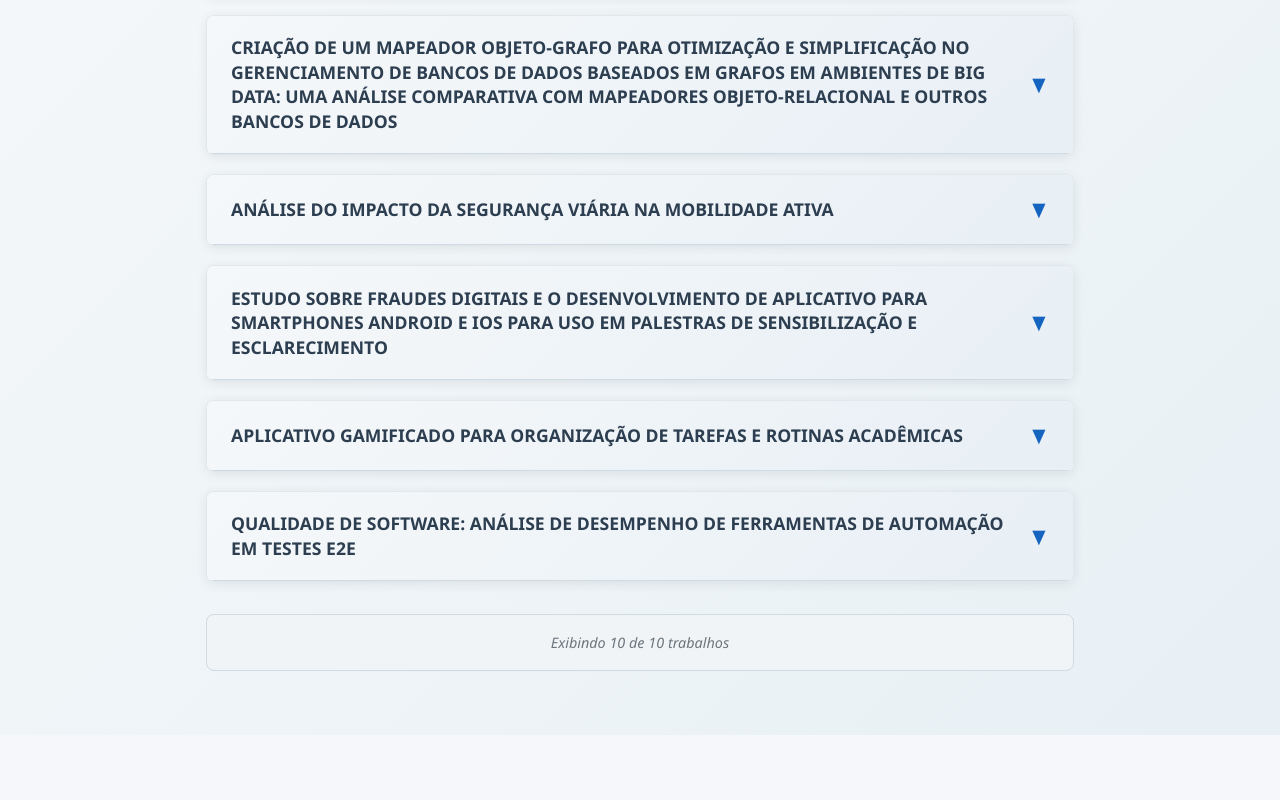
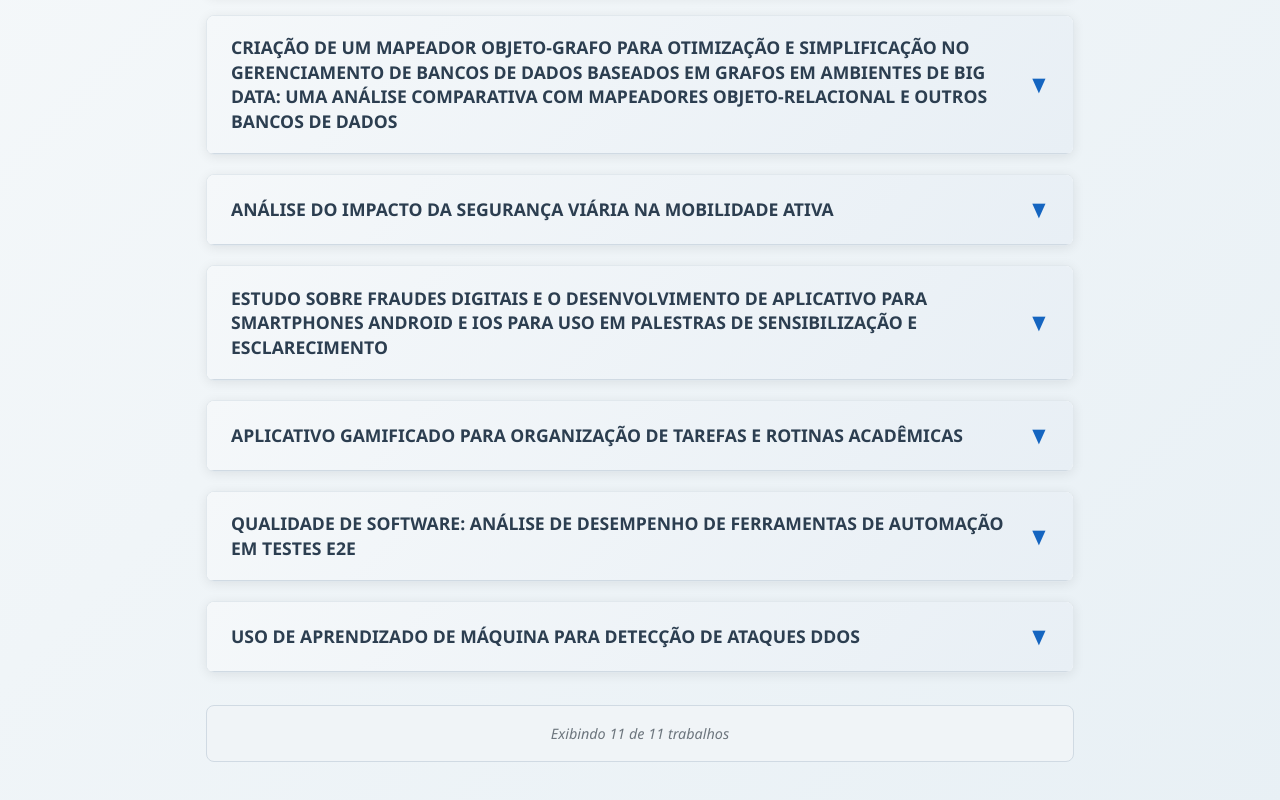
Before and after one commit to joao-vf-souza/projeto-extensao-vue, a Vue app: page / in a window 1280 px wide. Shown: the part 1032-1832 px from the top of the page. Before the commit the page ends 1767 px from the top, so only its background shows below. Built offline with nearby package versions, Linux system fonts and the light colour scheme.

Commit message:
gustavo rego

```diff
--- a/src/data/tccs.js
+++ b/src/data/tccs.js
@@ -208,6 +208,27 @@ export const tccs2025 = [
         url: getTccFileURL('apresentacao', 'geovanna_brandao_apresentacao_2023.pdf')
       }
     ]
+  },
+
+  {
+    id: 11,
+    titulo: 'USO DE APRENDIZADO DE MÁQUINA PARA DETECÇÃO DE ATAQUES DDOS',
+    autor: 'Gustavo Amaral Duarte Rego',
+    orientador: 'Prof. Dr. Kelton Augusto P da Costa',
+    curso: 'BCC',
+    descricao: `A Segurança Cibernética é um tema que possui muita relevância nos dias atuais, uma vez que a sociedade depende cada vez mais do mundo digital e de suas ferramentas. Ataques nesse meio são comuns de diversas formas, mas um dos mais ameaçadores para um serviço é o Distributed Denial of Service, ou, Ataque de negação de serviço distribuído, que tem por objetivo esgotar recursos do host. Aprendizado de Máquina pode ser definido como uma ramificação da inteligência artificial, que foca no uso de dados e algoritmos para imitar a forma como humanos aprendem. Por ser altamente eficiente no reconhecimento de padrões, é possível utilizar algoritmos desse tipo para auxiliar no reconhecimento de ataques cibernéticos. Nesse trabalho são abordados estudos e implementações sobre o uso desses algoritmos para verificar sua acurácia e viabilidade utilizando conjuntos de dados de tráfego de rede`,
+    palavrasChave: ['Aprendizado de Máquina', 'Detecção de Ataques', 'DDoS', 'Segurança Cibernética'],
+    dataDefesa: '2023-11',
+    links: [
+      {
+        label: 'Monografia',
+        url: getTccFileURL('monografia', 'gustavo_rego_2023.pdf')
+      },
+      {
+        label: 'Apresentação',
+        url: getTccFileURL('apresentacao', 'gustavo_rego_apresentacao_2023.pdf')
+      }
+    ]
   }
 ];
 
```
Also changed, not shown: 2 other files (tests, documents, lock files or other folders).
